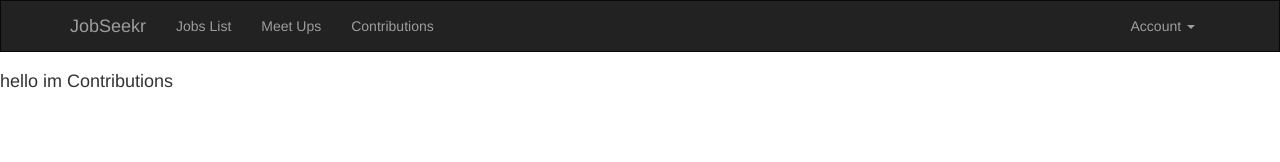
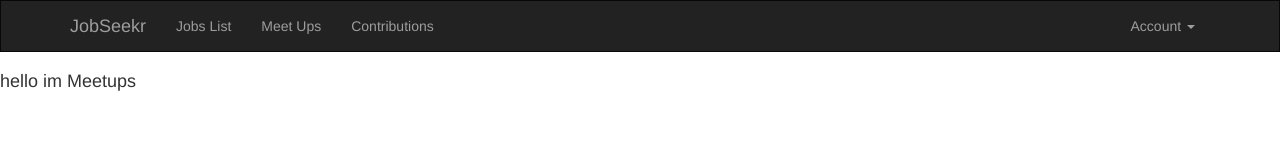
Before and after one commit to BloomTech-Labs/jobseekr, a React (Create React App) app in the folder jobseekr/: page /meetups in a window 1280 px wide. Shown: the top 162 px of the page. Built offline with nearby package versions, Linux system fonts and the light colour scheme.

Commit message:
fix wrong name on meetups wrapper

```diff
--- a/jobseekr/src/routes/meetUps/index.jsx
+++ b/jobseekr/src/routes/meetUps/index.jsx
@@ -5,9 +5,9 @@ const Contributions = () =>
   (
     <div className="parent">
       <Header />
-      <div className="ContributionsWrapper">
+      <div className="MeetupsWrapper">
         <div>
-          <h4>hello im Contributions
+          <h4>hello im Meetups
           </h4>
         </div>
       </div>
```
